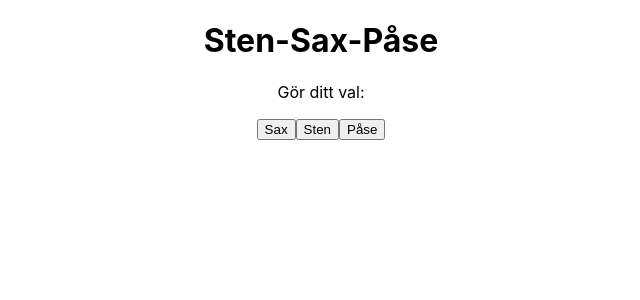
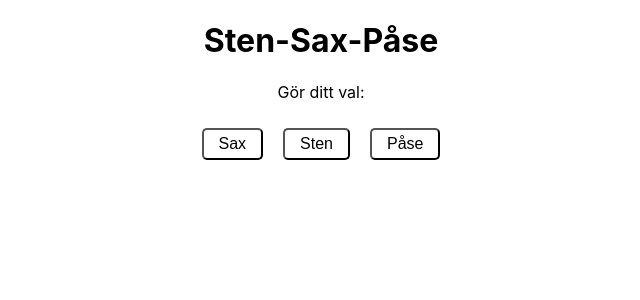
Before and after one commit to pernillalumikero/rps-game, a React (Create React App) app: page / in a window 1280 px wide. Shown: the top 300 px of the page, without its empty margins (319-959 px from the left). Built offline with nearby package versions, Linux system fonts and the light colour scheme.

Commit message:
added some styling, changed some tests

```diff
--- a/src/App.css
+++ b/src/App.css
@@ -2,15 +2,26 @@
   text-align: center;
 }
 
-.App-logo {
-  height: 40vmin;
-  pointer-events: none;
+button {
+  margin: 10px;
+  font-size: 16px;
+  padding: 5px 15px;
+  background-color: white;
+  border-radius: 5px;
+  box-shadow: 4,4,4,4,#282c34;
+  cursor: pointer;
 }
 
-@media (prefers-reduced-motion: no-preference) {
-  .App-logo {
-    animation: App-logo-spin infinite 20s linear;
-  }
+.wrapper {
+  display: flex;
+  justify-content: center;
+  gap: 30px;
+}
+
+.img-container {
+  height: 200px;
+  width: 200px;
+  background-color: beige;
 }
 
 .App-header {
--- a/src/components/button/result/Result.js
+++ b/src/components/button/result/Result.js
@@ -23,8 +23,21 @@ const Result = ({ computerChoice, userChoice}) => {
   }
 
   return (
+    <div name="main-wrapper">
+      <div className='wrapper'>
         <div>
-    <h2>Datorn valde: <img src={computerImgs[compIndex]} alt={generateAlt(compIndex)}/> Du valde: <img src={userImgs[userIndex]} alt={generateAlt(userIndex)}/> </h2>
+          <h2>Datorn valde: </h2>
+          <div className='img-container'>
+            <img src={computerImgs[compIndex]} alt={generateAlt(compIndex)}/>
+          </div>
+        </div>
+        <div>
+          <h2>Du valde: </h2>
+          <div className='img-container'>
+            <img src={userImgs[userIndex]} alt={generateAlt(userIndex)}/>
+          </div>
+        </div>
+      </div>
         <div name="result-text"><Logic user={userChoice} computer={computerChoice}/></div>
           {/* {computerChoice === userChoice
           ? <h3>{result}</h3>
```
Also changed, not shown: 1 other file (tests, documents, lock files or other folders). Lines whose indentation alone changed are shown as unchanged.
